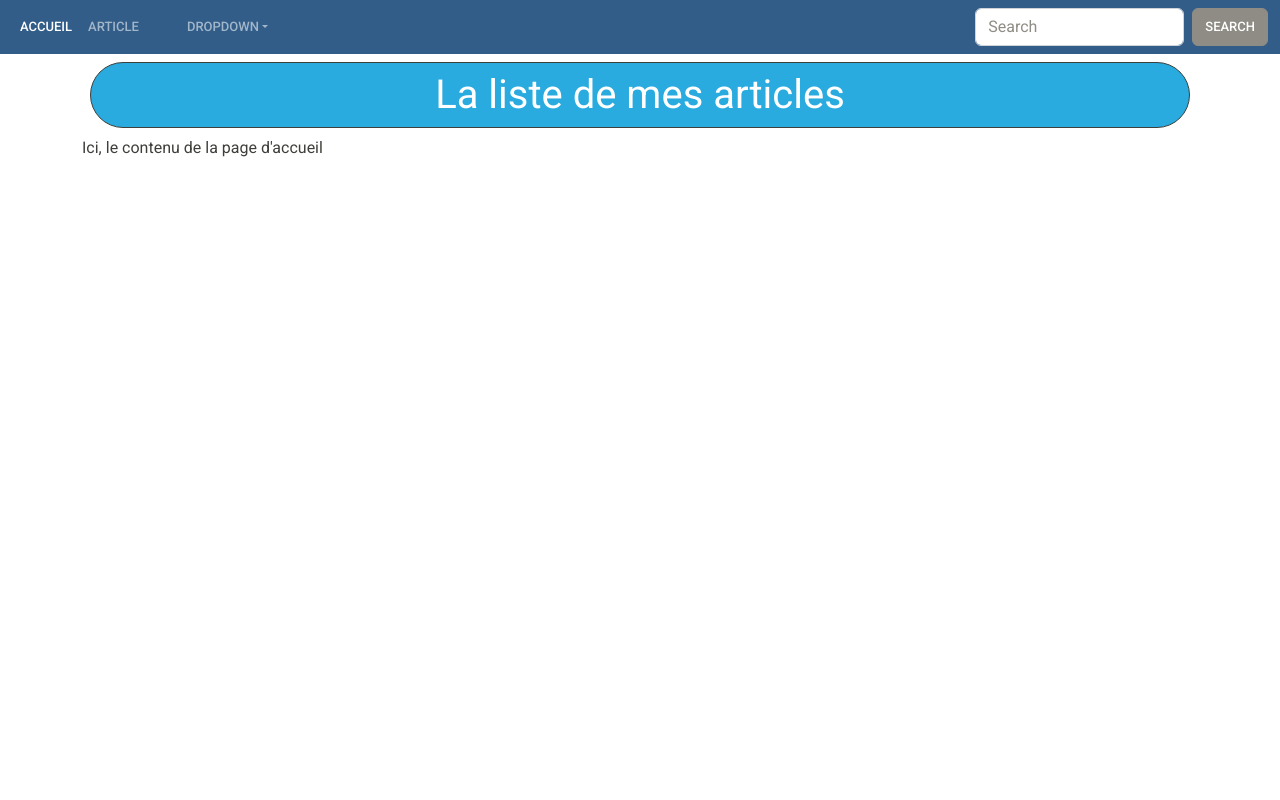
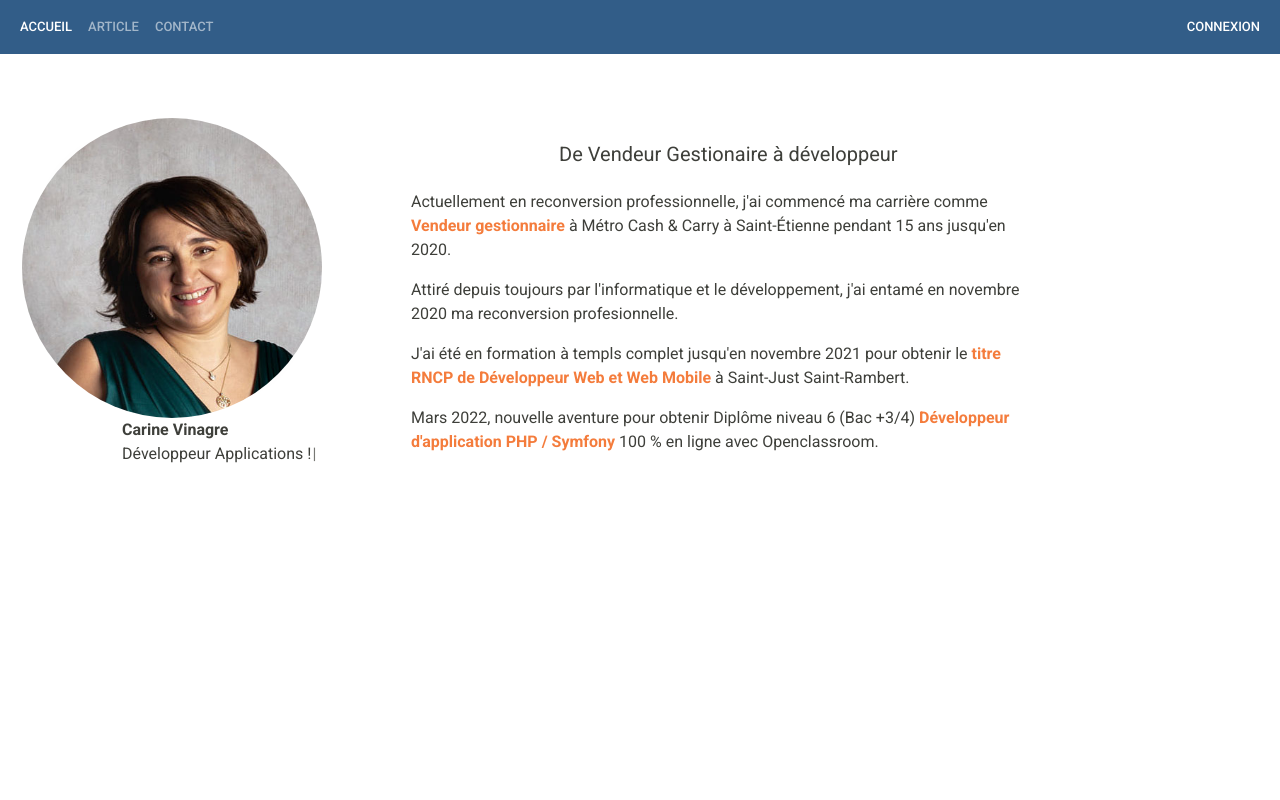
Before and after one commit to vcarine/vcarine-VINAGRE_CARINE_1_repository_git_072022, a PHP site: page / in a window 1280 px wide. Run offline with PHP 8.4, Linux system fonts and the light colour scheme; some libraries are stand-ins or nearby versions.

Commit message:
index.php

```diff
--- /dev/null
+++ b/app.js
@@ -0,0 +1,23 @@
+//Animation de L'écriture
+
+const txtAnim = document.querySelector('.text-animation');
+
+let typewriter = new Typewriter(txtAnim,{
+    loop: false,
+    deleteSpeed:20
+})
+typewriter
+    .pauseFor(1800)
+    .changeDelay(50)
+    .typeString('<strong style="font-size: 34px padding-left: 20px"> Carine Vinagre </strong> <br>')
+    .pauseFor(300)
+    .typeString(' Développeur Applications !')
+    .pauseFor(1000)
+    .deleteChars(14)
+    .typeString('<span style="color:#f1c40f ; font-weight: bold"> Html, Css, Bootstrap</span> ')
+    .pauseFor(1000)
+    .deleteChars(23)
+    .typeString('<span style="color: #EA39ff; font-weight: bold"> Php, Symfony, Wordpress</span> ')
+    .pauseFor(1000)
+
+    .start()
--- a/articles.php
+++ b/articles.php
@@ -94,6 +94,6 @@
 
 <?php
     $content = ob_get_clean();
-    $title = "Les articles";
+
     require "template.php";
 ?>
--- a/index.php
+++ b/index.php
@@ -1,9 +1,48 @@
 
 <?php ob_start();?>
 
-Ici, le contenu de la page d'accueil
+<!-- Section Accueil-->
+<!--<div class="text-white bg-dark text-center d-flex flex-column align-items-center w-100 h-75 p-3 mx-auto" id="accueil">
+    <div class="portrait ">
+        <img src="assets/Maphoto.jpg" alt="photo img">
+    </div>
+    <p class="text-animation"></p>
+</div>-->
+
+<div class="  d-flex flex-column p-3 ">
+    <div class="row mb-2">
+        <div class="col mb-5">
+            <div class=" mb-3  px-4 py-5">
+                <div class="row">
+                    <div class="col-lg-3">
+                        <div class="portrait ">
+                            <img src="assets/Maphoto.jpg" alt="photo img">
+                        </div>
+                        <p class="text-animation"></p>
+                    </div>
+                    <div class="col-lg-8">
+                        <div class="card-body m-4">
+                            <h5 class="card-title text-center mb-4"> De Vendeur Gestionaire à développeur </h5>
+                            <p class="card-text text-justify">Actuellement en reconversion professionnelle, j'ai commencé ma carrière comme
+                            <span class="text-warning fw-bold">Vendeur gestionnaire</span> à Métro Cash & Carry à Saint-Étienne pendant 15 ans
+                            jusqu'en 2020. </p>
+
+                            <p class="card-text text-justify"> Attiré depuis toujours par l'informatique et le développement, j'ai entamé en novembre 2020 ma
+                                reconversion profesionnelle. </p>
+                            <p class="card-text text-justify"> J'ai été en formation à templs complet jusqu'en novembre 2021 pour obtenir le <span class="text-warning fw-bold">titre RNCP de Développeur Web et Web Mobile </span>
+                                à Saint-Just Saint-Rambert.</p>
+                            <p class="card-text text-justify"> Mars 2022, nouvelle aventure pour obtenir Diplôme niveau 6 (Bac +3/4) <span class="text-warning fw-bold" >Développeur d'application PHP / Symfony </span> 100 % en ligne avec Openclassroom. </p>
+                        </div>
+                    </div>
+                </div>
+            </div>
+        </div>
+    </div>
+
+</div>
+
 <?php
 $content = ob_get_clean();
-$title = "La liste de mes articles";
+
 require "template.php";
 ?>
--- a/public/style.css
+++ b/public/style.css
@@ -0,0 +1,40 @@
+*, ::before, ::after {
+    box-sizing: border-box;
+    margin: 0;
+    padding: 0;
+}
+body {
+    margin: 0;
+    padding: 0;
+    height: 100vh;
+}
+.portrait {
+    margin: 100px 0;
+    width: 100px;
+    height: 100px;
+    border-radius: 50%;
+    position: relative;
+    box-shadow: 26px 26px 53px #292929,
+    -26px -26px 53px #3d3d3d;
+
+}
+.portrait img{
+    width: 300px;
+    height: 300px;
+    border-radius: 50%;
+    position: relative;
+    top: 50%;
+    left: 50%;
+    transform: translate(-50%,-50%);
+}
+.container-presentation{
+    width: 80%;
+    flex-shrink: 1;
+    margin-bottom: 10px;
+    padding: 20px 0;
+    font-size: 20px;
+}
+.container-presentation h5{
+    font-size: 30px;
+    line-height: 2.5;
+}
--- a/template.php
+++ b/template.php
@@ -8,20 +8,22 @@
     <title></title>
 
     <!--    css-->
-    <link rel="stylesheet" href="style.css">
+    <link rel="stylesheet" href="public/style.css">
     <!--    bootstrap -->
     <link rel="stylesheet" href="https://bootswatch.com/5/sandstone/bootstrap.min.css">
 
 </head>
 <body>
+
+<!--Section Barre de navigation-->
 <nav class="navbar navbar-expand-lg navbar-dark bg-primary">
     <div class="container-fluid">
         <button class="navbar-toggler" type="button" data-bs-toggle="collapse" data-bs-target="#navbarColor01" aria-controls="navbarColor01" aria-expanded="false" aria-label="Toggle navigation">
             <span class="navbar-toggler-icon"></span>
         </button>
 
-        <div class="collapse navbar-collapse" id="navbarColor01">
-            <ul class="navbar-nav me-auto">
+        <div class="collapse navbar-collapse  " id="navbarColor01">
+            <ul class="navbar-nav w-100 d-flex justify-content-start ">
                 <li class="nav-item">
                     <a class="nav-link active" href="index.php">Accueil</a>
                 </li>
@@ -29,39 +31,30 @@
                     <a class="nav-link" href="articles.php">Article</a>
                 </li>
                 <li class="nav-item">
-                    <a class="nav-link" href="#"></a>
+                    <a class="nav-link" href="#">Contact</a>
                 </li>
                 <li class="nav-item">
                     <a class="nav-link" href="#"></a>
                 </li>
-                <li class="nav-item dropdown">
-                    <a class="nav-link dropdown-toggle" data-bs-toggle="dropdown" href="#" role="button" aria-haspopup="true" aria-expanded="false">Dropdown</a>
-                    <div class="dropdown-menu">
-                        <a class="dropdown-item" href="#">Action</a>
-                        <a class="dropdown-item" href="#">Another action</a>
-                        <a class="dropdown-item" href="#">Something else here</a>
-                        <div class="dropdown-divider"></div>
-                        <a class="dropdown-item" href="#">Separated link</a>
-                    </div>
+            </ul>
+            <ul class="navbar-nav w-100 d-flex justify-content-end">
+                <li class="nav-item">
+                    <a class="nav-link active" href="index.php">Connexion</a>
                 </li>
             </ul>
-            <form class="d-flex">
-                <input class="form-control me-sm-2" type="text" placeholder="Search">
-                <button class="btn btn-secondary my-2 my-sm-0" type="submit">Search</button>
-            </form>
         </div>
     </div>
 </nav>
 
+
             <div class="container">
-
-                <h1 class="rounded-pill border border-dark p-2 m-2 text-center text-white bg-info"><?=$title ?></h1>
                 <?=$content ?>
             </div>
 
 
 
 <!--    js -->
+<script src="https://unpkg.com/typewriter-effect@latest/dist/core.js"></script>
 <script src="https://cdn.jsdelivr.net/npm/@popperjs/core@2.9.2/dist/umd/popper.min.js" integrity="sha384-IQsoLXl5PILFhosVNubq5LC7Qb9DXgDA9i+tQ8Zj3iwWAwPtgFTxbJ8NT4GN1R8p" crossorigin="anonymous"></script>
 <script src="https://cdn.jsdelivr.net/npm/bootstrap@5.0.2/dist/js/bootstrap.min.js" integrity="sha384-cVKIPhGWiC2Al4u+LWgxfKTRIcfu0JTxR+EQDz/bgldoEyl4H0zUF0QKbrJ0EcQF" crossorigin="anonymous"></script>
 <script src="app.js"></script>
```
Also changed, not shown: assets/Maphoto.jpg (added).
